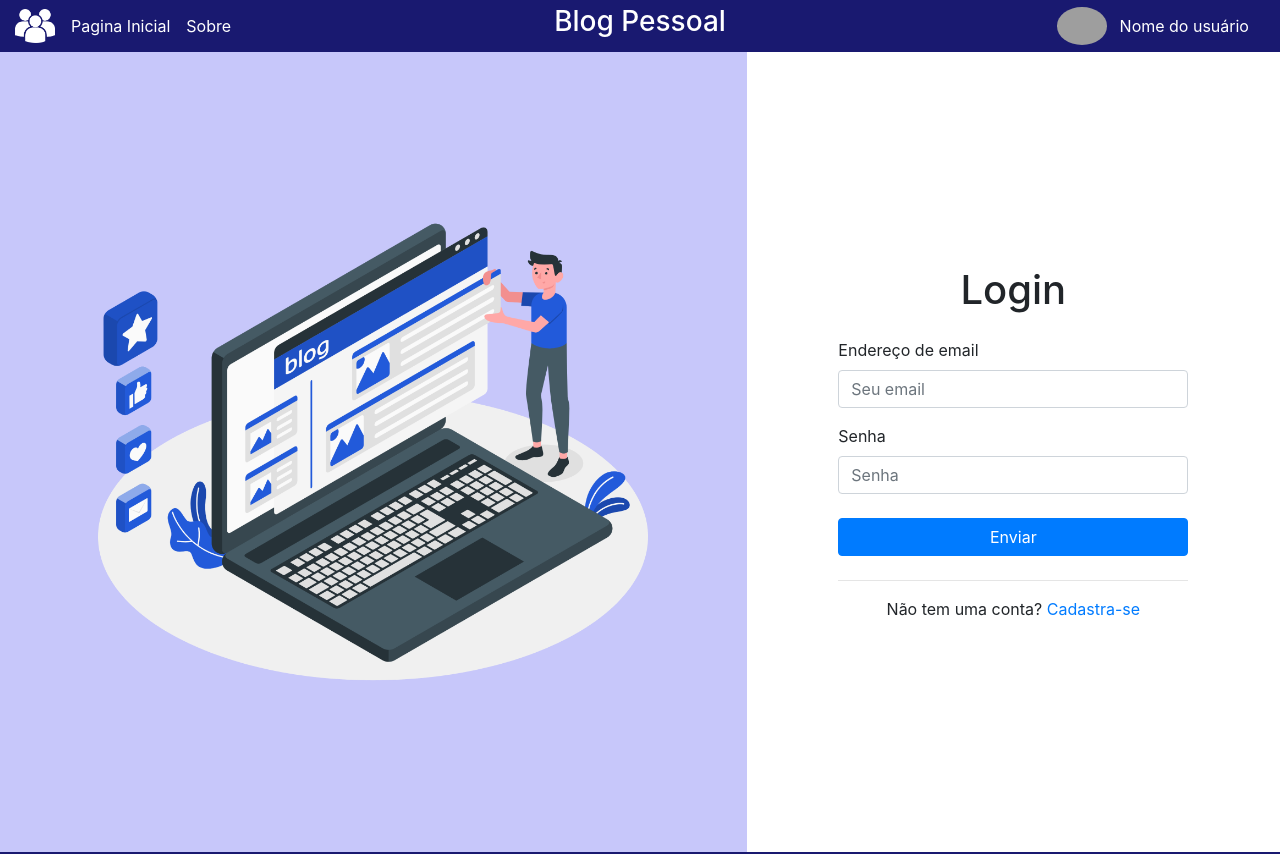
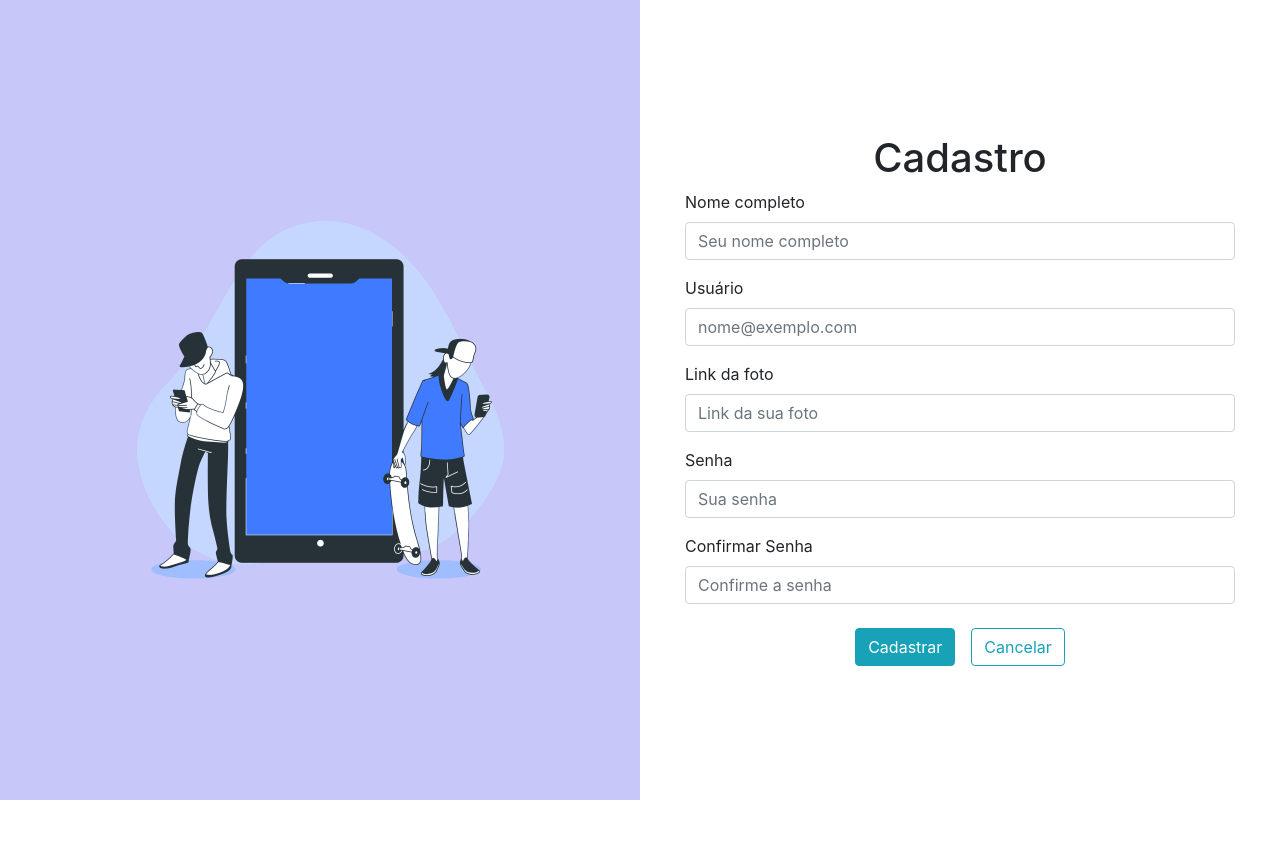
Before and after one commit to DanielSanm/BlogPessoal-frontEnd, an Angular app: page /cadastro in a window 1280 px wide. Before the commit this address led to /. Shown: the top 854 px of the page. After the commit the page ends 800 px from the top, so only its background shows below. Built offline with nearby package versions, Linux system fonts and the light colour scheme; grey boxes are pictures that could not be loaded.

Commit message:
[Feature Daniel - Task: estilizando componente cadastro e fazendo todas as rotas]

```diff
--- a/src/app/app-routing.module.ts
+++ b/src/app/app-routing.module.ts
@@ -1,7 +1,15 @@
 import { NgModule } from '@angular/core';
 import { RouterModule, Routes } from '@angular/router';
+import { CadastroComponent } from './cadastro/cadastro.component';
+import { LoginComponent } from './login/login.component';
 
-const routes: Routes = [];
+const routes: Routes = [
+  {path: '', redirectTo: 'login', pathMatch: 'full'},
+
+  {path: 'login', component: LoginComponent},
+  {path: 'cadastro', component: CadastroComponent}
+
+];
 
 @NgModule({
   imports: [RouterModule.forRoot(routes)],
--- a/src/app/app.component.html
+++ b/src/app/app.component.html
@@ -1,3 +1,3 @@
-<app-menu></app-menu>
-<app-login></app-login>
-<app-rodape></app-rodape>
+<!-- <app-cadastro></app-cadastro> -->
+<!-- <app-login></app-login> -->
+<router-outlet></router-outlet>
--- a/src/app/cadastro/cadastro.component.css
+++ b/src/app/cadastro/cadastro.component.css
@@ -0,0 +1,8 @@
+.bg-color {
+    background-color: rgb(199, 199, 250);
+    height: 100vh;
+}
+
+.w-550 {
+    width: 550px;
+}
--- a/src/app/cadastro/cadastro.component.html
+++ b/src/app/cadastro/cadastro.component.html
@@ -1 +1,49 @@
-<p>cadastro works!</p>
+<div class="container-fluid">
+    <div class="row">
+        <div class="col-md-6 bg-color d-flex justify-content-center align-items-center">
+            <img src="/assets/Post-bro.png" alt="" width="500">
+        </div>
+
+        <div class="col-md-6 d-flex align-items-center justify-content-center">
+            <form>
+                <div class="form-group">
+                    <h1 class="text-center mb-2">Cadastro</h1>
+                    <label for="exampleFormControlInput1">Nome completo</label>
+                    <input type="text" class="form-control w-550" id="exampleFormControlInput1"
+                        placeholder="Seu nome completo">
+                </div>
+
+                <div class="form-group">
+                    <label for="exampleFormControlInput1">Usuário</label>
+                    <input type="email" class="form-control w-550" id="exampleFormControlInput1"
+                        placeholder="nome@exemplo.com">
+                </div>
+
+                <div class="form-group">
+                    <label for="exampleFormControlInput1">Link da foto</label>
+                    <input type="email" class="form-control w-550" id="exampleFormControlInput1"
+                        placeholder="Link da sua foto">
+                </div>
+
+                <div class="form-group">
+                    <label for="exampleFormControlInput1">Senha</label>
+                    <input type="password" class="form-control w-550" id="exampleFormControlInput1"
+                        placeholder="Sua senha">
+                </div>
+
+                <div class="form-group">
+                    <label for="exampleFormControlInput1">Confirmar Senha</label>
+                    <input type="password" class="form-control w-550" id="exampleFormControlInput1"
+                        placeholder="Confirme a senha">
+                </div>
+
+                <div class="text-center mt-4">
+                    <button class="btn btn-info">Cadastrar</button>
+                    <button class="btn btn-outline-info ml-3" routerLink="/login">Cancelar</button>
+
+                </div>
+
+            </form>
+        </div>
+    </div>
+</div>
--- a/src/app/login/login.component.html
+++ b/src/app/login/login.component.html
@@ -23,7 +23,7 @@
 
                 <hr class="mt-4">
 
-                <p class="text-center">Não tem uma conta? <a href="">Cadastra-se</a></p>
+                <p class="text-center">Não tem uma conta? <a routerLink="/cadastro">Cadastre-se</a></p>
 
             </form>
         </div>
```
Also changed, not shown: src/assets/Post-bro.png (added).
